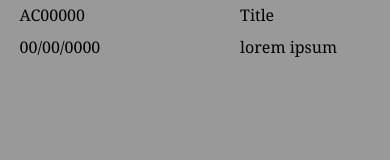
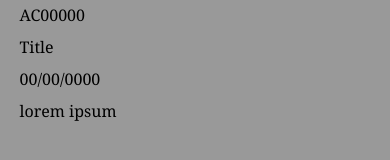
Before and after one commit to Folk-Archive/demo-site, a plain HTML site: page reference-templates/ref-theme/pages/AC00000.html in a window 390 px wide. Drawn offline with Linux system fonts and the light colour scheme; files that its build step writes are made by us from their sources.

Commit message:
Update media query removed grid for better mobile today

```diff
--- a/theme/style/style.css
+++ b/theme/style/style.css
@@ -66,6 +66,11 @@ footer {
 
 @media only screen and (max-width: 1024px) {
 
+    #metadata {
+        grid-template-columns: auto;
+        grid-row: auto auto;
+    }
+
     img {
         order: 1;
     }
```
